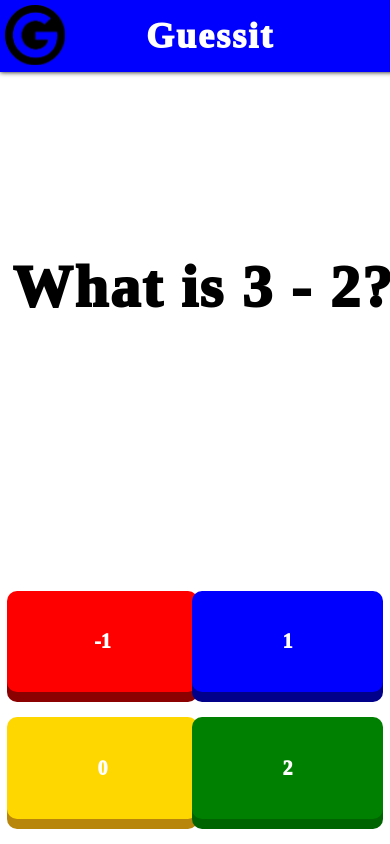
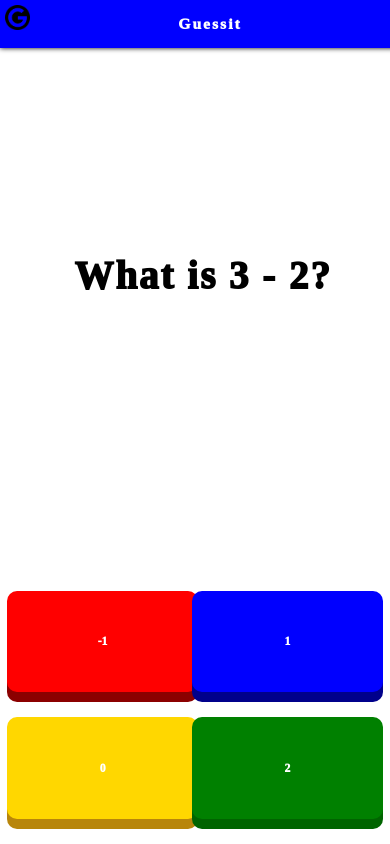
Before and after one commit to JoshKeesee/guessit-local, a PHP site: page /game.html in a window 390 px wide. Run offline with PHP 8.4, Linux system fonts and the light colour scheme.

Commit message:
responsive text

```diff
--- a/game.css
+++ b/game.css
@@ -9,7 +9,7 @@ body {
   position: fixed;
   background: blue;
   color: white;
-  font-size: 1.8em;
+  font-size: 4vmin;
   font-weight: 1000;
   letter-spacing: 2px;
   top: 0;
@@ -25,7 +25,7 @@ body {
   position: fixed;
   top: 5px;
   left: 5px;
-  width: 60px;
+  width: 6.5vmin;
   height: auto;
   z-index: 9999999;
   cursor: pointer;
@@ -69,7 +69,7 @@ body {
   justify-content: center;
   color: white;
   font-weight: 1000;
-  font-size: 20px;
+  font-size: 3vmin;
   z-index: 0;
 }
 .answerbox:hover {
@@ -83,7 +83,7 @@ body {
   text-align: center;
   font-weight: 1000;
   letter-spacing: 2px;
-  font-size: 300%;
+  font-size: 10vmin;
   z-index: -1;
 }
 .checkIfCorrect {
@@ -95,7 +95,7 @@ body {
   left: 0;
   text-align: center;
   color: white;
-  font-size: 500%;
+  font-size: 12vmin;
   font-weight: 1000;
   letter-spacing: 2px;
   width: 100%;
@@ -112,7 +112,7 @@ body {
   z-index: -1;
   opacity: 0;
   color: white;
-  font-size: 150%;
+  font-size: 4vmin;
   text-decoration: underline;
   font-weight: 1000;
   letter-spacing: 2px;
--- a/script.js
+++ b/script.js
@@ -39,7 +39,7 @@ function enterGamecode() {
     document.getElementById("info").placeholder = "Nickname";
     document.getElementById("info").value = "";
     document.getElementById("title").innerHTML = "Enter your nickname";
-    document.getElementById("title").style.fontSize = "260%";
+    document.getElementById("title").style.fontSize = "8vmin";
     document.getElementById("submit").onclick = function() { enterNickname() };
   }
 }
--- a/style.css
+++ b/style.css
@@ -16,7 +16,7 @@ body {
   position: fixed;
   background: blue;
   color: white;
-  font-size: 1.8em;
+  font-size: 4vmin;
   font-weight: 1000;
   letter-spacing: 2px;
   top: 0;
@@ -64,7 +64,7 @@ body {
 }
 .title {
   display: block;
-  font-size: 300%;
+  font-size: 10vmin;
   color: white;
   font-weight: 1000;
   letter-spacing: 2px;
@@ -122,7 +122,7 @@ body {
   position: fixed;
   top: 5px;
   left: 5px;
-  width: 60px;
+  width: 6.5vmin;
   height: auto;
   z-index: 9999999;
   cursor: pointer;
```
